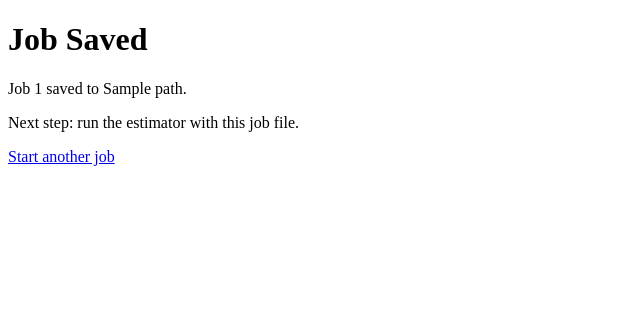
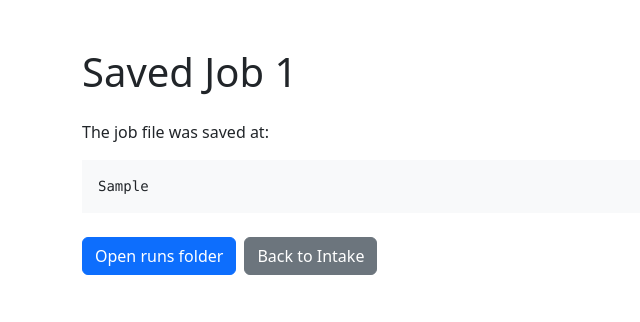
Before and after one commit to MrDman1/estimator-RPA, a Flask app: template app/templates/done.html in a window 1280 px wide. Shown: the top 322 px of the page, without its empty margins (0-640 px from the left). Run offline with Flask 3, Linux system fonts and the light colour scheme; the template is opened without the code that fills it: most values are stand-ins (such as "Sample title", 1, 10 or a date in 2020).

Commit message:
Add Bootstrap done page

```diff
--- a/app/templates/done.html
+++ b/app/templates/done.html
@@ -1,9 +1,19 @@
 <!doctype html>
-<html>
-  <body>
-    <h1>Job Saved</h1>
-    <p>Job {{ job_id }} saved to {{ path }}.</p>
-    <p>Next step: run the estimator with this job file.</p>
-    <a href="/">Start another job</a>
+<html lang="en">
+  <head>
+    <meta charset="utf-8">
+    <meta name="viewport" content="width=device-width, initial-scale=1">
+    <link href="https://cdn.jsdelivr.net/npm/bootstrap@5.3.2/dist/css/bootstrap.min.css" rel="stylesheet">
+    <title>Job Saved</title>
+  </head>
+  <body class="container py-5">
+    <h1 class="mb-4">Saved Job {{ job_id }}</h1>
+    <p>The job file was saved at:</p>
+    <pre class="bg-light p-3"><code>{{ json_path }}</code></pre>
+    <div class="d-flex gap-2 mt-4">
+      <a href="/" class="btn btn-primary">Open runs folder</a>
+      <a href="/" class="btn btn-secondary">Back to Intake</a>
+    </div>
+    <script src="https://cdn.jsdelivr.net/npm/bootstrap@5.3.2/dist/js/bootstrap.bundle.min.js"></script>
   </body>
 </html>
```
